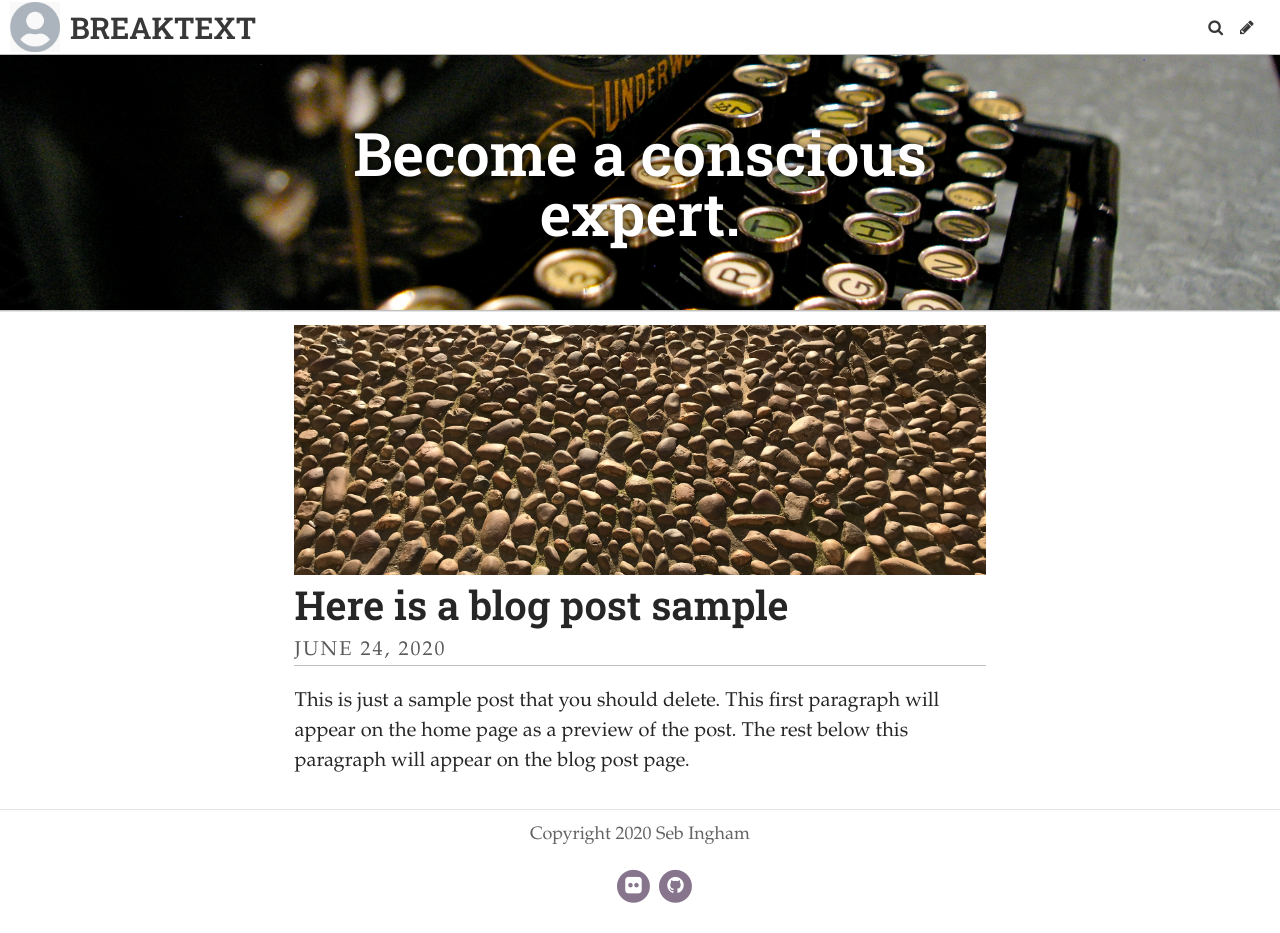
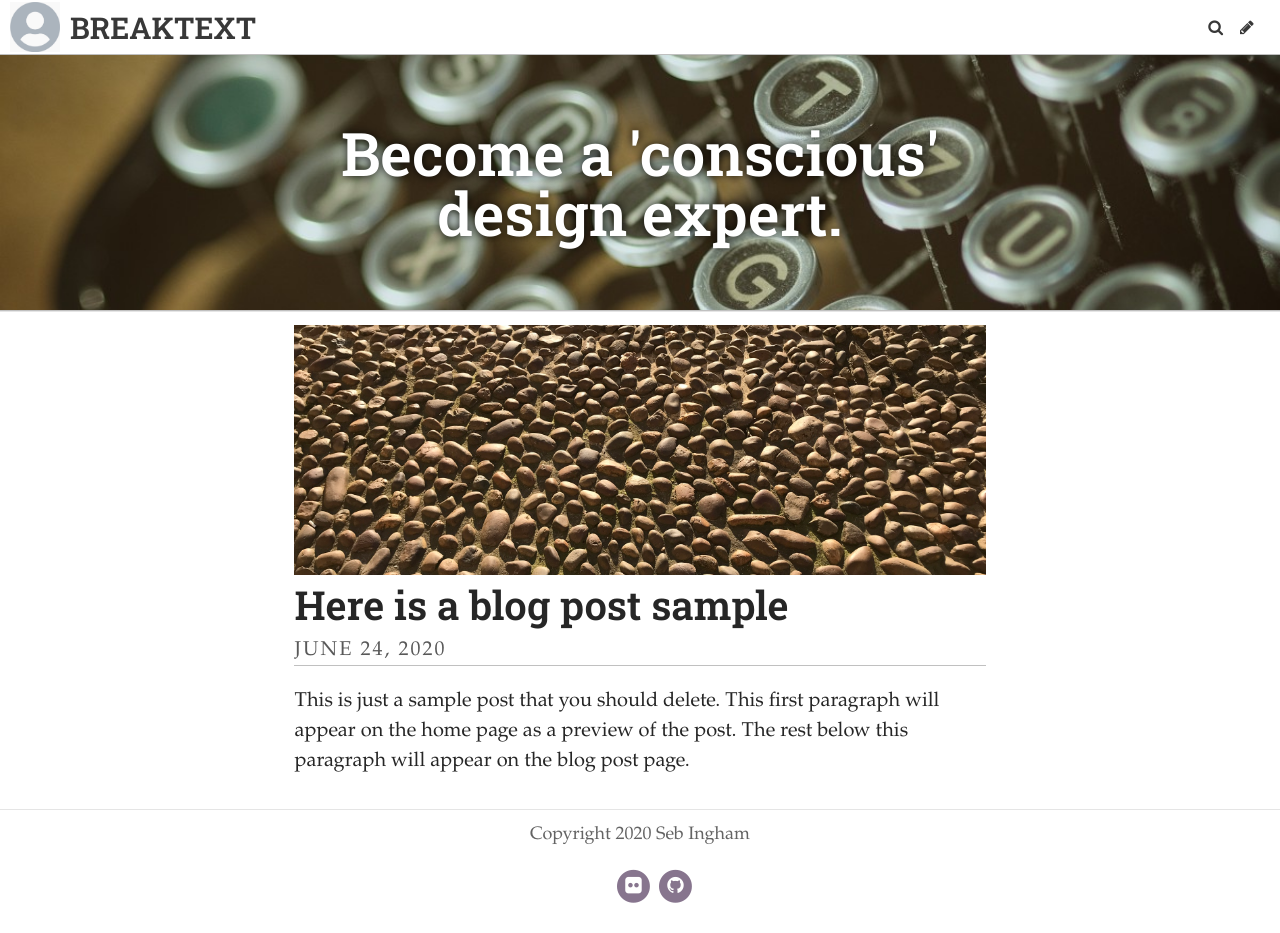
Before and after one commit to eyescroll/TypographyBlog, a Jekyll site: the page built from index.html, in a window 1280 px wide. Built offline with Jekyll 4.4.1, drawn with Linux system fonts in a browser that asks for light colours; some web fonts are replaced; the list of posts is cut into pages by our own code.

Commit message:
Update Settings “general”

```diff
--- a/_data/settings.yml
+++ b/_data/settings.yml
@@ -1,9 +1,9 @@
 title: BREAKTEXT
 description: "A blog covering typography and highlighting its use and importance
   in the modern world. "
-header_text: Become a conscious expert.
+header_text: Become a 'conscious' design expert.
 footer_text: Copyright 2020 Seb Ingham
-header_feature_image: ../uploads/type2.jpg
+header_feature_image: ../uploads/tyoe.jpeg
 bannerheight: 20vmax
 logo: /uploads/logo.jpg
 favicon: /uploads/favicon.ico
```
Also changed, not shown: uploads/tyoe.jpeg (added).
